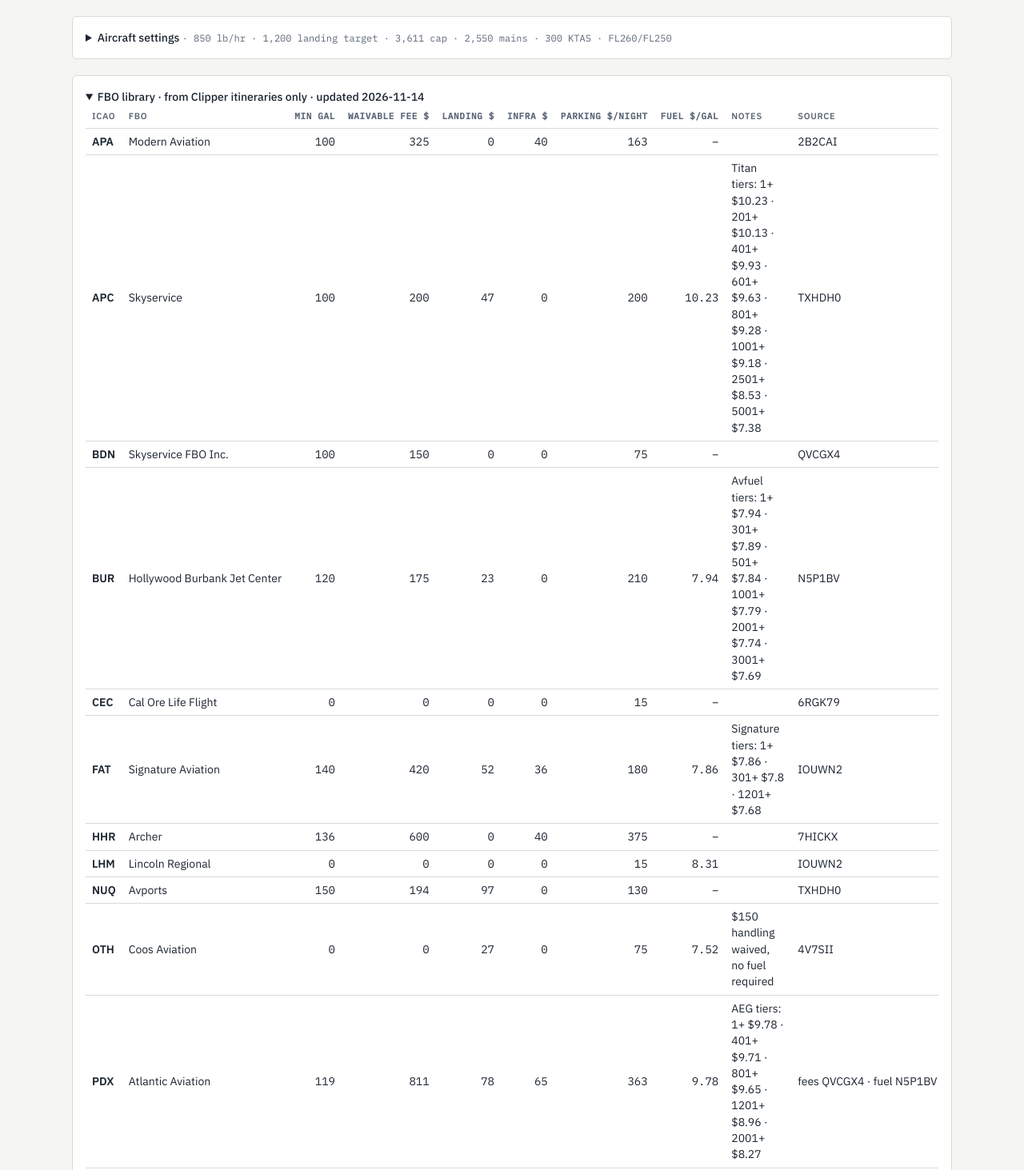
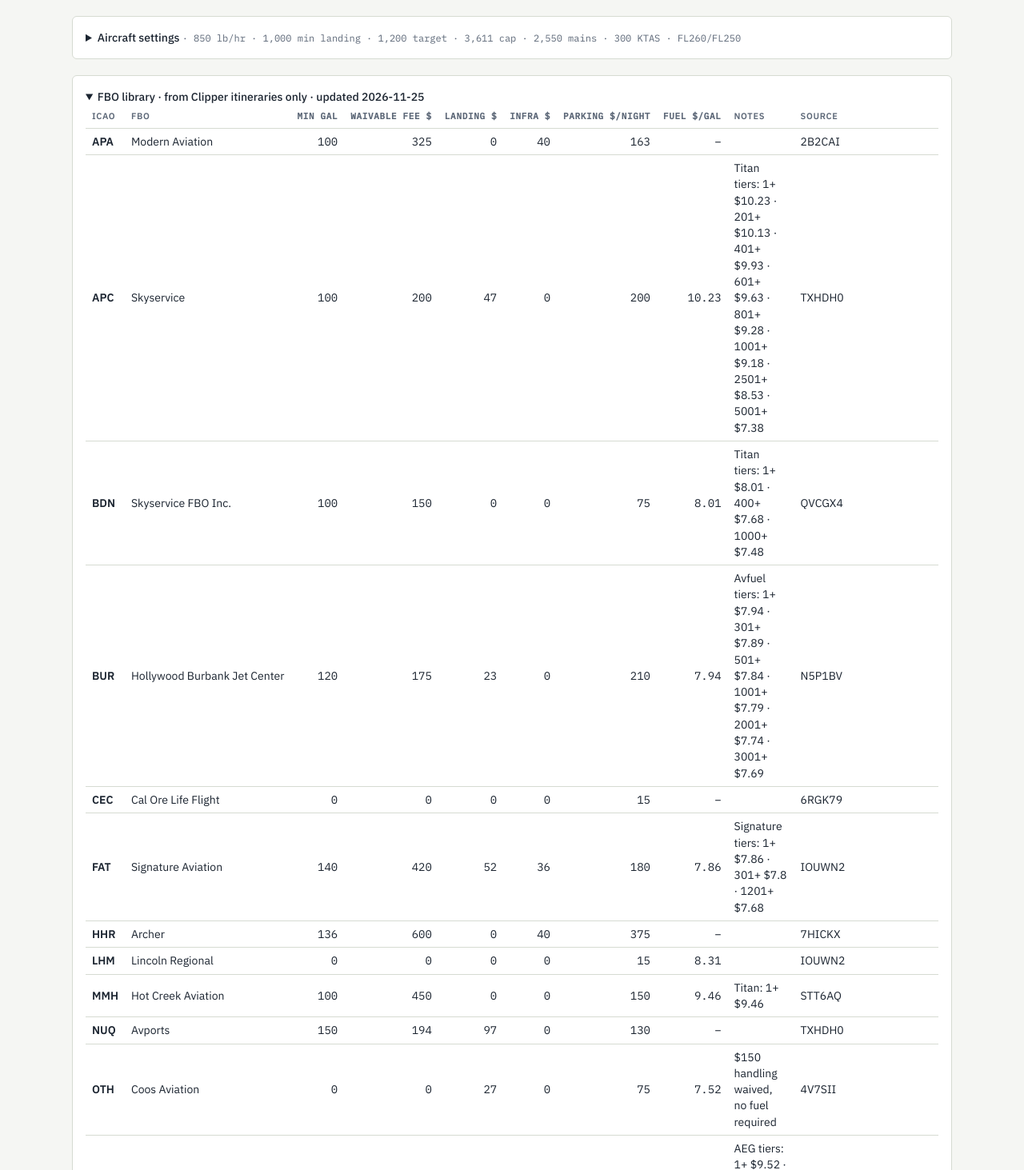
Before and after one commit to craigvz0815/FuelPlanner, a plain HTML site: page index.html in a window 1280 px wide. Shown: the part 706-2169 px from the top of the page at 80% size. Drawn offline with Linux system fonts and the light colour scheme.

Commit message:
Add files via upload

```diff
--- a/index.html
+++ b/index.html
@@ -229,7 +229,7 @@ table.plan .wtag{display:block;font-family:var(--sans);font-weight:600;font-size
   <div class="brand"><img src="icon-192.png" alt="" class="logo"><h1>Clipper Fuel Planner</h1></div>
   <p>Where to buy fuel so FBO fees get waived. Jet-A at 6.7 lb/gal.</p>
   <div class="hdr-btns"><button id="helpBtn" class="icon" title="How it works" aria-label="How it works">?</button><button id="reloadBtn" class="small" title="Reload the page and the FBO list">↻<span class="rl"> Refresh</span></button></div>
-  <span class="muted" id="ver" style="position:absolute;right:0;bottom:-16px">v48</span>
+  <span class="muted" id="ver" style="position:absolute;right:0;bottom:-16px">v49</span>
 </header>
 <div class="stickybar" id="stickybar" hidden>
   <div><b id="bDepart">–</b><small>depart lb</small></div>
@@ -330,6 +330,7 @@ table.plan .wtag{display:block;font-family:var(--sans);font-weight:600;font-size
   <details id="acDetails"><summary id="acSummary">Aircraft settings</summary>
   <div class="settings" style="margin-top:12px">
     <label class="f">Burn (lbs per block hr)<input type="number" id="burn" step="10"></label>
+    <label class="f">Minimum landing fuel (lbs)<input type="number" id="floorLand" step="10"></label>
     <label class="f">Landing fuel target (lbs)<input type="number" id="minLand" step="10"></label>
     <label class="f">Usable capacity (lbs)<input type="number" id="cap" step="10"></label>
     <label class="f">Mains capacity (lbs)<input type="number" id="mainsCap" step="10"></label>
@@ -344,7 +345,7 @@ table.plan .wtag{display:block;font-family:var(--sans);font-weight:600;font-size
 
 <section class="panel">
   <details id="libDetails" open>
-  <summary>FBO library · from Clipper itineraries only · updated 2026-11-14</summary>
+  <summary>FBO library · from Clipper itineraries only · updated 2026-11-25</summary>
   <div class="tablewrap">
   <table id="fbos">
     <thead><tr>
@@ -406,7 +407,11 @@ const FBOS=[
   "parking": 75,
   "source": "QVCGX4",
   "feeSrc": "QVCGX4",
-  "asOf": "2026-11-21"
+  "asOf": "2026-11-29",
+  "price": 8.01,
+  "vendor": "Titan",
+  "notes": "Titan tiers: 1+ $8.01 · 400+ $7.68 · 1000+ $7.48",
+  "priceSrc": "QVCGX4"
  },
  {
   "icao": "BUR",
@@ -480,6 +485,22 @@ const FBOS=[
   "asOf": "2026-10-28"
  },
  {
+  "icao": "MMH",
+  "fbo": "Hot Creek Aviation",
+  "min": 100,
+  "waive": 450,
+  "landing": 0,
+  "infra": 0,
+  "parking": 150,
+  "price": 9.46,
+  "vendor": "Titan",
+  "notes": "Titan: 1+ $9.46",
+  "source": "STT6AQ",
+  "feeSrc": "STT6AQ",
+  "priceSrc": "STT6AQ",
+  "asOf": "2026-11-29"
+ },
+ {
   "icao": "NUQ",
   "fbo": "Avports",
   "min": 150,
@@ -515,13 +536,13 @@ const FBOS=[
   "landing": 78,
   "infra": 65,
   "parking": 363,
-  "price": 9.78,
+  "price": 9.52,
   "vendor": "AEG",
-  "notes": "AEG tiers: 1+ $9.78 · 401+ $9.71 · 801+ $9.65 · 1201+ $8.96 · 2001+ $8.27",
+  "notes": "AEG tiers: 1+ $9.52 · 401+ $9.45 · 801+ $9.39 · 1201+ $8.70 · 2001+ $8.01",
   "source": "QVCGX4",
   "feeSrc": "QVCGX4",
-  "priceSrc": "N5P1BV",
-  "asOf": "2026-11-21"
+  "priceSrc": "QVCGX4",
+  "asOf": "2026-11-29"
  },
  {
   "icao": "PRB",
@@ -587,6 +608,22 @@ const FBOS=[
   "asOf": "2026-10-23"
  },
  {
+  "icao": "SDL",
+  "fbo": "Jet Aviation Scottsdale",
+  "min": 140,
+  "waive": 440,
+  "landing": 23,
+  "infra": 50,
+  "parking": 150,
+  "price": 7.04,
+  "vendor": "AEG",
+  "notes": "AEG tiers: 1+ $7.04 · 251+ $6.99 · 501+ $6.89 · 1001+ $6.84 · 1501+ $6.79",
+  "source": "V9F1OK",
+  "feeSrc": "V9F1OK",
+  "priceSrc": "V9F1OK",
+  "asOf": "2026-11-27"
+ },
+ {
   "icao": "SEZ",
   "fbo": "Red Rock Aviation Services",
   "min": 0,
@@ -622,13 +659,29 @@ const FBOS=[
   "landing": 0,
   "infra": 0,
   "parking": 255,
-  "price": 7.72,
+  "price": 8.02,
   "vendor": "Avfuel",
-  "notes": "1 night parking free; Avfuel tiers: 1+ $7.72 · 1000+ $7.22 · 2000+ $7.12",
-  "source": "4V7SII",
-  "feeSrc": "4V7SII",
-  "priceSrc": "4V7SII",
-  "asOf": "2026-09-20"
+  "notes": "1 night parking free; Avfuel tiers: 1+ $8.02 · 1000+ $7.52 · 2000+ $7.42",
+  "source": "STT6AQ",
+  "feeSrc": "STT6AQ",
+  "priceSrc": "STT6AQ",
+  "asOf": "2026-11-29"
+ },
+ {
+  "icao": "STS",
+  "fbo": "Sonoma Jet Center",
+  "min": 130,
+  "waive": 175,
+  "landing": 46,
+  "infra": 0,
+  "parking": 90,
+  "price": 6.91,
+  "vendor": "Avfuel",
+  "notes": "Avfuel tiers: 1+ $6.91 · 500+ $6.81 · 1200+ $6.71 · 2000+ $6.56",
+  "source": "V9F1OK",
+  "feeSrc": "V9F1OK",
+  "priceSrc": "V9F1OK",
+  "asOf": "2026-11-27"
  },
  {
   "icao": "VGT",
@@ -651,12 +704,12 @@ const FBOS=[
   "landing": 0,
   "infra": 0,
   "parking": 0,
-  "price": 7.69,
+  "price": 7.24,
   "vendor": "AEG",
-  "notes": "Home base: no FBO fees on Clipper itineraries. AEG tiers: 1+ $7.69 · 501+ $7.59 · 1000+ $7.49 · 1500+ $7.34 · 2000+ $7.24",
-  "source": "IOUWN2",
-  "priceSrc": "IOUWN2",
-  "asOf": "2026-10-28"
+  "notes": "Home base: no FBO fees on Clipper itineraries. AEG tiers: 1+ $7.24 · 501+ $7.14 · 1000+ $7.04 · 1500+ $6.89 · 2000+ $6.79",
+  "source": "QVCGX4",
+  "priceSrc": "QVCGX4",
+  "asOf": "2026-11-21"
  },
  {
   "icao": "WVI",
@@ -675,7 +728,7 @@ const FBOS=[
  }
 ];
 // v45 aircraft defaults: King Air 350 cruise TAS, taxi allowance per leg, cruise levels by direction (hemispheric rule: east = odd, west = even)
-const AC_DEF={burn:850,minLand:1200,cap:3611,mainsCap:2550,tas:300,taxi:18,flW:260,flE:250,windsOn:false};   // windsOn: forecast winds are opt-in per trip (the "Get forecast winds" button)
+const AC_DEF={burn:850,floorLand:1000,minLand:1200,cap:3611,mainsCap:2550,tas:300,taxi:18,flW:260,flE:250,windsOn:false};   // windsOn: forecast winds are opt-in per trip (the "Get forecast winds" button)
 const EXAMPLE_TRIP={name:"10/19 Surf Air (7HICKX)",start:"VNY",startFuel:2550,...AC_DEF,dv:3,
  legs:[{to:"SBA",block:"0:42",ground:"quick",buy:null,depTime:"07:48"},{to:"NUQ",block:"1:18",ground:"quick",buy:null},
        {to:"HHR",block:"1:24",ground:"quick",buy:null},{to:"VGT",block:"1:12",ground:"quick",buy:null},
@@ -683,13 +736,14 @@ const EXAMPLE_TRIP={name:"10/19 Surf Air (7HICKX)",start:"VNY",startFuel:2550,..
 
 const DEFAULT_TRIP={name:"",start:"VNY",startFuel:"",...AC_DEF,dv:3,legs:[{to:"",block:"",ground:"quick",buy:null}]};
 // the per-phone aircraft settings that carry from one trip to the next
-const acSettings=()=>({burn:trip.burn,minLand:trip.minLand,cap:trip.cap,mainsCap:trip.mainsCap,tas:trip.tas,taxi:trip.taxi,flW:trip.flW,flE:trip.flE,endTarget:trip.endTarget||"",extraMode:trip.extraMode});
+const acSettings=()=>({burn:trip.burn,floorLand:trip.floorLand,minLand:trip.minLand,cap:trip.cap,mainsCap:trip.mainsCap,tas:trip.tas,taxi:trip.taxi,flW:trip.flW,flE:trip.flE,endTarget:trip.endTarget||"",extraMode:trip.extraMode});
 let fbos=structuredClone(FBOS), trip;   // fbos is replaced by the shared library once db answers
 function load(){
   try{ trip=JSON.parse(localStorage.getItem("cfp.trip")) }catch(e){}
   if(!trip||!Array.isArray(trip.legs)) trip=structuredClone(DEFAULT_TRIP);
   // v34 defaults: 850 lb/hr burn, 1,200 lb min landing. Phones still on the old defaults (700 / 1,000) move up once; values someone set by hand stay.
   if(!trip.mainsCap) trip.mainsCap=2550;
+  if(trip.floorLand==null||trip.floorLand==="") trip.floorLand=AC_DEF.floorLand;   // v49: hard minimum landing fuel at every stop
   if(trip.dv<2||trip.dv==null){ if(+trip.burn===700||!trip.burn) trip.burn=850; if(+trip.minLand===1000||!trip.minLand) trip.minLand=1200; trip.dv=2 }
   if(trip.dv<3){ trip.dv=3 }
   // v45: wind settings for phones that saved a trip before winds existed
@@ -762,6 +816,7 @@ function legTiming(i){ const l=trip.legs[i]; const block=hours(l.block), tas=Mat
   return out }
 function fcstKey(i){ const l=trip.legs[i]; const d=legDepUtc(i); return [legFrom(i),l.to,d?Math.round(d.t/3600e3):"?",legFL(i)].join("|") }
 
+const floorLb=()=>Math.max(0,+trip.floorLand||0);
 function compute(){
   const sb=+trip.startBuy||0, sf=fboFor(trip.start)||{};
   let fuel=(+trip.startFuel||0)+sb*LBS; const burn=+trip.burn||0; const rows=[]; let tot={gal:sb,lbs:sb*LBS,waived:0,owed:0,cost:0,unknownPrice:false};
@@ -783,8 +838,9 @@ function compute(){
     else if(leg.gap&&!hours(leg.block)){check="GAP — ENTER BLOCK";cls="warn"}
     else if(depart>+trip.cap) {check="OVER CAPACITY";cls="bad"}
     else if(land<=0){check="OUT OF FUEL";cls="bad"}
+    else if(land<floorLb()){check="BELOW "+fmt(floorLb())+" LB";cls="bad"}   // v49: every landing must be at or above the minimum landing fuel
     else if(!isEnd && (f.min||0)>0 && !met){check="FEE NOT WAIVED";cls="warn"}
-    const belowTarget= trip.startFuel!==""&&trip.startFuel!=null&&!!leg.to&&land>0&&land<+trip.minLand;   // landing fuel is a planning target, not a limit
+    const belowTarget= trip.startFuel!==""&&trip.startFuel!=null&&!!leg.to&&land>=floorLb()&&land>0&&land<+trip.minLand;   // landing fuel is a planning target, not a limit
     rows.push({belowTarget,depart,land,buy,lbs,min:f.min||0,waived,owed,check,cls,f,tm,legBurn});
     tot.gal+=buy; tot.lbs+=lbs; tot.waived+=waived; tot.owed+=owed;
     if(buy>0){ if(f.price) tot.cost+=buy*f.price; else tot.unknownPrice=true }
@@ -938,14 +994,27 @@ function autoPlan(){
     return addGal*LBS; };
   const byPrice=(a,b)=>((a.f.price)||99)-((b.f.price)||99);            // cheapest first; no price = treated as expensive
   const okStop=f=> trip.extraMode==="min" ? (f.min>0) : true;          // "Min stops only": extra fuel only where a waiver minimum already forces a purchase
-  const minLand=+trip.minLand||0;
+  const floor=floorLb();
+  const minLand=Math.max(floor,+trip.minLand||0);
+  for(let guard=0;guard<60;guard++){                                    // 2a. HARD minimum: every landing at or above the minimum landing fuel. Uses the stops the mode allows first, then any earlier stop, including the start airport before departure.
+    r=compute(); const badIdx=r.rows.map((row,i)=>trip.legs[i].to&&row.land<floor?i:-1).filter(i=>i>=0); if(!badIdx.length) break;
+    let fixedOne=false;
+    for(const bad of badIdx){
+      let need=floor - r.rows[bad].land;
+      const all=[startCand(),...trip.legs.slice(0,bad).map((l,i)=>({l,i,f:fboFor(l.to)||{}}))].filter(x=>x.l.to&&x.l.ground!=="end");
+      const prior=[...all.filter(x=>okStop(x.f)).sort(byPrice), ...all.filter(x=>!okStop(x.f)).sort(byPrice)];
+      let got=0; for(const c of prior){ if(need<=0) break; const a=addAt(c,need); need-=a; got+=a }
+      if(got>0){ fixedOne=true; break }
+    }
+    if(!fixedOne){ r=compute(); lastPlanNote+=(lastPlanNote?" ":"")+r.rows.map((row,i)=>trip.legs[i].to&&row.land<floor?trip.legs[i].to:null).filter(Boolean).join(", ")+": the "+fmt(floor)+" lb minimum landing fuel can't be reached within capacity."; break }
+  }
   const cantFix=new Set();
-  for(let guard=0;guard<40;guard++){                                    // 2. every landing must be at or above the minimum landing fuel
+  for(let guard=0;guard<40;guard++){                                    // 2b. then try for the landing target (soft)
     r=compute(); const bad=r.rows.findIndex((row,i)=>trip.legs[i].to&&row.land<minLand&&!cantFix.has(i)); if(bad<0) break;
     let need=minLand - r.rows[bad].land;
     const prior=[startCand(),...trip.legs.slice(0,bad).map((l,i)=>({l,i,f:fboFor(l.to)||{}}))].filter(x=>x.l.to&&x.l.ground!=="end"&&okStop(x.f)).sort(byPrice);
     let got=0; for(const c of prior){ if(need<=0) break; const a=addAt(c,need); need-=a; got+=a }
-    if(got<=0){ cantFix.add(bad); lastPlanNote+=(lastPlanNote?" ":"")+"The "+fmt(minLand)+" lb landing target at "+trip.legs[bad].to+" can't be reached within capacity."; }   // skip it and keep fixing later legs
+    if(got<=0){ cantFix.add(bad); lastPlanNote+=(lastPlanNote?" ":"")+"The "+fmt(minLand)+" lb landing target at "+trip.legs[bad].to+(trip.extraMode==="min"?" can't be reached from fee stops alone.":" can't be reached within capacity."); }   // skip it and keep fixing later legs
   }
   const target=Math.max(minLand, +trip.endTarget||0);
   let short=target - compute().final;                                   // 3. extra fuel wanted at the end of the day
@@ -969,7 +1038,7 @@ let editBuy=null, rendering=false;
 function render(){
   rendering=true;
   $("tripName").value=trip.name||""; $("startApt").value=trip.start||""; $("startFuel").value=trip.startFuel;
-  $("burn").value=trip.burn; $("minLand").value=trip.minLand; $("cap").value=trip.cap; $("mainsCap").value=trip.mainsCap||2550; $("endTarget").value=trip.endTarget||"";
+  $("burn").value=trip.burn; $("minLand").value=trip.minLand; $("floorLand").value=trip.floorLand; $("cap").value=trip.cap; $("mainsCap").value=trip.mainsCap||2550; $("endTarget").value=trip.endTarget||"";
   $("tas").value=trip.tas; $("taxi").value=trip.taxi; $("flW").value=trip.flW; $("flE").value=trip.flE;
   const r=compute(); const list=$("legList"); list.innerHTML=""; const noFuel=(trip.startFuel===""||trip.startFuel==null);
   const hasLegs=trip.legs.some(l=>l.to), hasPool=pool.legs.length>0;
@@ -1010,7 +1079,7 @@ function render(){
     list.appendChild(card); from=leg.to;
   });
   $("legsSummary").innerHTML= hasLegs? `Edit legs <small>· ${trip.start||"?"} → ${trip.legs.filter(l=>l.to).map(l=>l.to).join(" → ")}</small>` : "Edit legs";
-  $("acSummary").innerHTML=`Aircraft settings <small>· ${fmt(+trip.burn||0)} lb/hr · ${fmt(+trip.minLand||0)} landing target · ${fmt(+trip.cap||0)} cap · ${fmt(+trip.mainsCap||2550)} mains · ${fmt(+trip.tas||0)} KTAS · FL${trip.flW}/FL${trip.flE}</small>`;
+  $("acSummary").innerHTML=`Aircraft settings <small>· ${fmt(+trip.burn||0)} lb/hr · ${fmt(floorLb())} min landing · ${fmt(+trip.minLand||0)} target · ${fmt(+trip.cap||0)} cap · ${fmt(+trip.mainsCap||2550)} mains · ${fmt(+trip.tas||0)} KTAS · FL${trip.flW}/FL${trip.flE}</small>`;
 
   // ---- start card: three steps ----
   const worst=r.rows.find((x,i)=>trip.legs[i].to&&x.cls==="bad")||r.rows.find((x,i)=>trip.legs[i].to&&x.cls==="warn");
@@ -1081,7 +1150,7 @@ function render(){
   // ---- notes ----
   const notes=[];
   r.rows.forEach((row,i)=>{ const l=trip.legs[i]; if(!l.to) return;
-    if(row.cls==="bad") notes.push(`${l.to}: ${row.check} (${row.check==="OUT OF FUEL"?"land "+fmt(row.land)+" lbs":"depart "+fmt(row.depart)+" lbs"}). Buy more at an earlier stop or less at the one before.`);
+    if(row.cls==="bad") notes.push(`${l.to}: ${row.check} (${row.check==="OUT OF FUEL"||row.check.startsWith("BELOW ")?"land "+fmt(row.land)+" lbs":"depart "+fmt(row.depart)+" lbs"}). Buy more at an earlier stop or less at the one before.`);
     if(row.belowTarget) notes.push(`${l.to}: lands with ${fmt(row.land)} lb, below the ${fmt(+trip.minLand)} lb target.`);
     if(row.check==="FEE NOT WAIVED"&&!noFuel) notes.push(`${l.to}: buying ${row.buy} gal, minimum is ${row.min}, so the ${money(row.f.waive)} fee is not waived.`);
     if(row.check==="GAP — ENTER BLOCK") notes.push(`Leg to ${l.to} isn't on any itinerary (the days don't connect). Enter its block time under Edit legs.`);
@@ -1122,7 +1191,7 @@ document.addEventListener("input",e=>{
     else l[k]=t.value;
     if(k==="ground"&&t.value==="end") l.buy=null;
     plan(); if(k==="to"||k==="block"||k==="buy"||k==="wind"||k==="planBurn"||k==="fl"||k==="depTime"){ const el=$(t.id); if(el){el.focus(); try{ el.setSelectionRange(el.value.length,el.value.length) }catch(_){} } }
-  } else { const map={tripName:"name",startApt:"start",startFuel:"startFuel",burn:"burn",minLand:"minLand",cap:"cap",mainsCap:"mainsCap",endTarget:"endTarget",tas:"tas",taxi:"taxi",flW:"flW",flE:"flE"};
+  } else { const map={tripName:"name",startApt:"start",startFuel:"startFuel",burn:"burn",floorLand:"floorLand",minLand:"minLand",cap:"cap",mainsCap:"mainsCap",endTarget:"endTarget",tas:"tas",taxi:"taxi",flW:"flW",flE:"flE"};
     if(map[t.id]){ trip[map[t.id]]= (t.type==="number")? (t.value===""?"":+t.value) : (t.id==="startApt"?t.value.toUpperCase():t.value); const keep=t.id; plan(); const el=$(keep); if(el) el.focus() } }
 });
 document.addEventListener("focusout",e=>{ const t=e.target; if(rendering) return;
@@ -1291,7 +1360,7 @@ function buildSummaryPdf(){
     doc.setFont("helvetica","normal"); doc.setFontSize(9.5); col(INK);
     notes.forEach(n=>{ const lines=doc.splitTextToSize(pdfTxt(n),R-M-14); if(y+lines.length*12>740){ doc.addPage(); y=M } doc.text("•",M+2,y); doc.text(lines,M+14,y); y+=lines.length*12+3; }); y+=6; }
   // assumptions + footer
-  const assum=`Burn ${fmt(+trip.burn||0)} lb/hr  •  Landing target ${fmt(+trip.minLand||0)} lb  •  Capacity ${fmt(+trip.cap||0)} lb  •  Fuel wanted at end ${trip.endTarget?fmt(+trip.endTarget)+" lb":"= landing target"}  •  Extra fuel to ${trip.extraMode==="min"?"min stops only":"cheapest stop"}  •  Jet-A 6.7 lb/gal  •  Winds: ${trip.windsOn===false?"off":`${fmt(+trip.tas||0)} KTAS, FL${trip.flW} west / FL${trip.flE} east, ${fmt(+trip.taxi||0)} min taxi per leg`}`;
+  const assum=`Burn ${fmt(+trip.burn||0)} lb/hr  •  Min landing ${fmt(floorLb())} lb  •  Landing target ${fmt(+trip.minLand||0)} lb  •  Capacity ${fmt(+trip.cap||0)} lb  •  Fuel wanted at end ${trip.endTarget?fmt(+trip.endTarget)+" lb":"= landing target"}  •  Extra fuel to ${trip.extraMode==="min"?"min stops only":"cheapest stop"}  •  Jet-A 6.7 lb/gal  •  Winds: ${trip.windsOn===false?"off":`${fmt(+trip.tas||0)} KTAS, FL${trip.flW} west / FL${trip.flE} east, ${fmt(+trip.taxi||0)} min taxi per leg`}`;
   const pages=doc.getNumberOfPages();
   for(let pg=1;pg<=pages;pg++){ doc.setPage(pg); doc.setFont("helvetica","normal"); doc.setFontSize(7.5); col(GRAY);
     if(pg===pages) doc.text(doc.splitTextToSize(pdfTxt(assum),R-M),M,742);
```
